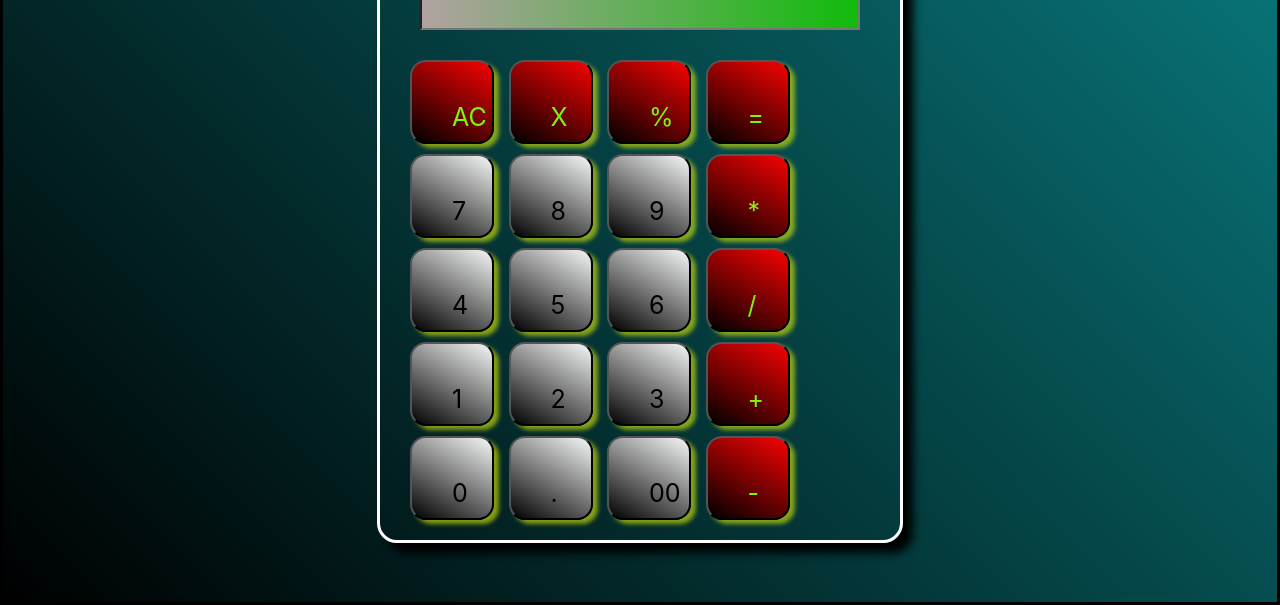
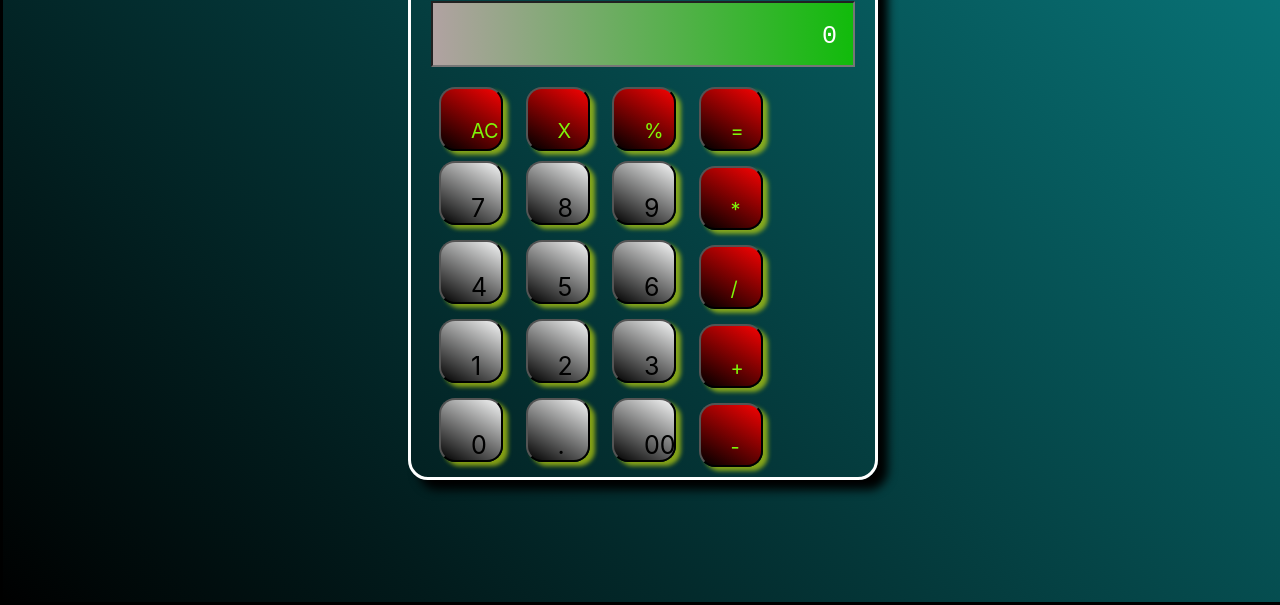
Before and after one commit to Subhajyati89/Calculator, a plain HTML site: page index.html in a window 1280 px wide. Shown: the part 201-806 px from the top of the page. Drawn offline with Linux system fonts and the light colour scheme.

Commit message:
Update style.css
making it in 100% screen size

```diff
--- a/style.css
+++ b/style.css
@@ -8,22 +8,23 @@
 .heading{
 
     border: 2px dashed rgb(111, 249, 5);
+    margin:5px;
     color: white;
     display: flex;
     justify-content: center;
 }
 body{
     border: 3px solid black;
-    height: 100vh;
-    width: 100wh;
+   height:100vh;
+   width: 100vw;
     display: flex;
     justify-content: center;
     align-items: center;
     background:linear-gradient(45deg,black,rgb(9, 126, 130));
  }
  input{
-    margin:20px;
-    padding:24px;
+    margin:10px;
+    padding: 16px;
     background:linear-gradient(90deg,rgb(177, 162, 162),rgb(17, 187, 11));
     box-shadow: 0px,3px,15px,rgb(53, 4, 4);
     font-size: 25px;
@@ -37,26 +38,26 @@ body{
     height:40px;
     width: 40px;
     font-size: 25px;
-    padding: 40px;
+    padding: 30px;
     border-radius: 16px;
-    margin-left: 10px;
+    margin-left: 18px;
     margin-top: 10px;
     box-shadow:5px 4px 4px rgba(195, 216, 10, 0.679);
     background:linear-gradient(30deg,black,rgb(246, 247, 247));
 }
 .calculator{
     border:3px solid white;
-    padding: 20px;
+    padding: 10px;
     border-radius: 20px;
     box-shadow: 10px 10px 10px black;
 }
 .button1{
-    height:40px;
-    width: 40px;
-    font-size: 25px;
-    padding: 40px;
+    height:30px;
+    width: 30px;
+    font-size: 20px;
+    padding: 30px;
     border-radius: 16px;
-    margin-left: 10px;
+    margin-left: 18px;
     margin-top: 10px;
     color: rgb(127, 244, 10);
     box-shadow:5px 4px 4px rgba(195, 216, 10, 0.679);
```
